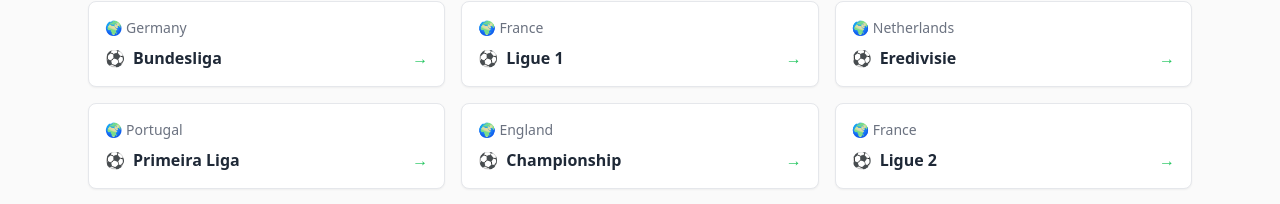
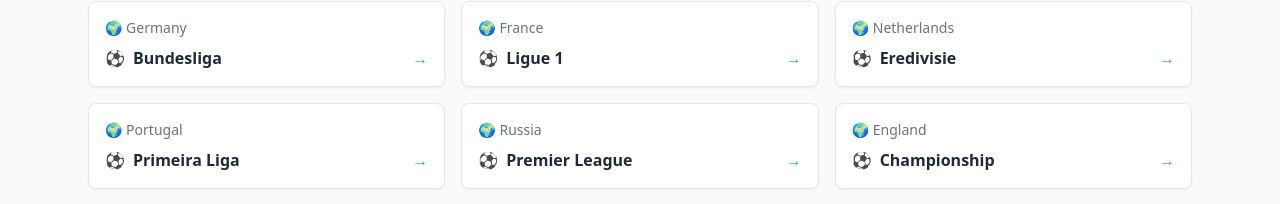
Before and after one commit to ilongaelton/waksoccer, a Next.js app in the folder OneDrive/Bureau/waksoccer/apps/web/: page / in a window 1280 px wide. Shown: the part 568-772 px from the top of the page. Built offline with nearby package versions, Linux system fonts and the light colour scheme.

Commit message:
🏆 COMPLETE: All 20 Championships with Live Matches - Russian Premier League Added

```diff
--- a/OneDrive/Bureau/waksoccer/apps/web/app/page.tsx
+++ b/OneDrive/Bureau/waksoccer/apps/web/app/page.tsx
@@ -56,6 +56,10 @@
       { id: '4', homeTeam: 'PSG', awayTeam: 'Marseille', homeScore: 0, awayScore: 0, status: 'upcoming', league: 'Ligue 1' },
       { id: '5', homeTeam: 'Juventus', awayTeam: 'AC Milan', homeScore: 2, awayScore: 2, status: 'live', minute: 78, league: 'Serie A' },
       { id: '6', homeTeam: 'Chelsea', awayTeam: 'Arsenal', homeScore: 1, awayScore: 0, status: 'live', minute: 23, league: 'Premier League' },
+      { id: '7', homeTeam: 'Zenit', awayTeam: 'Spartak Moscow', homeScore: 1, awayScore: 1, status: 'live', minute: 52, league: 'Premier League' },
+      { id: '8', homeTeam: 'Ajax', awayTeam: 'PSV', homeScore: 2, awayScore: 0, status: 'finished', league: 'Eredivisie' },
+      { id: '9', homeTeam: 'Inter Miami', awayTeam: 'LA Galaxy', homeScore: 0, awayScore: 1, status: 'live', minute: 34, league: 'MLS' },
+      { id: '10', homeTeam: 'América', awayTeam: 'Guadalajara', homeScore: 2, awayScore: 2, status: 'live', minute: 89, league: 'Liga MX' },
     ];
     setLiveMatches(mockLiveMatches);
 
@@ -343,6 +347,18 @@
                 <div className="font-semibold text-gray-800 flex items-center">
                   <span className="mr-2">⚽</span>
                   Primeira Liga
+                  <span className="ml-auto text-green-500">→</span>
+                </div>
+              </div>
+
+              <div
+                onClick={() => handleLeagueClick('Premier League')}
+                className="bg-white rounded-lg p-4 shadow-sm border hover:shadow-md transition-shadow cursor-pointer"
+              >
+                <div className="text-sm text-gray-500 mb-2">🌍 Russia</div>
+                <div className="font-semibold text-gray-800 flex items-center">
+                  <span className="mr-2">⚽</span>
+                  Premier League
                   <span className="ml-auto text-green-500">→</span>
                 </div>
               </div>
```
